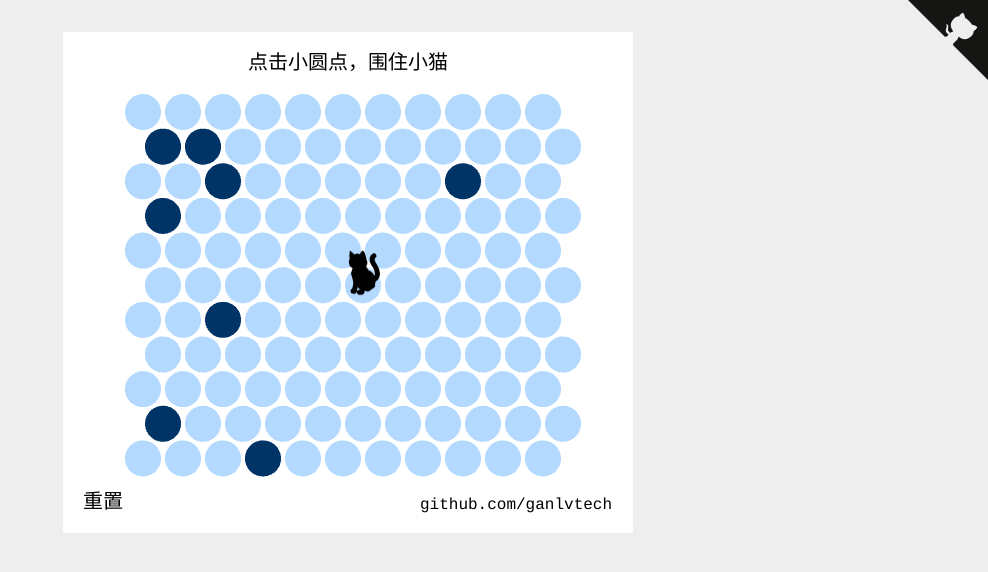
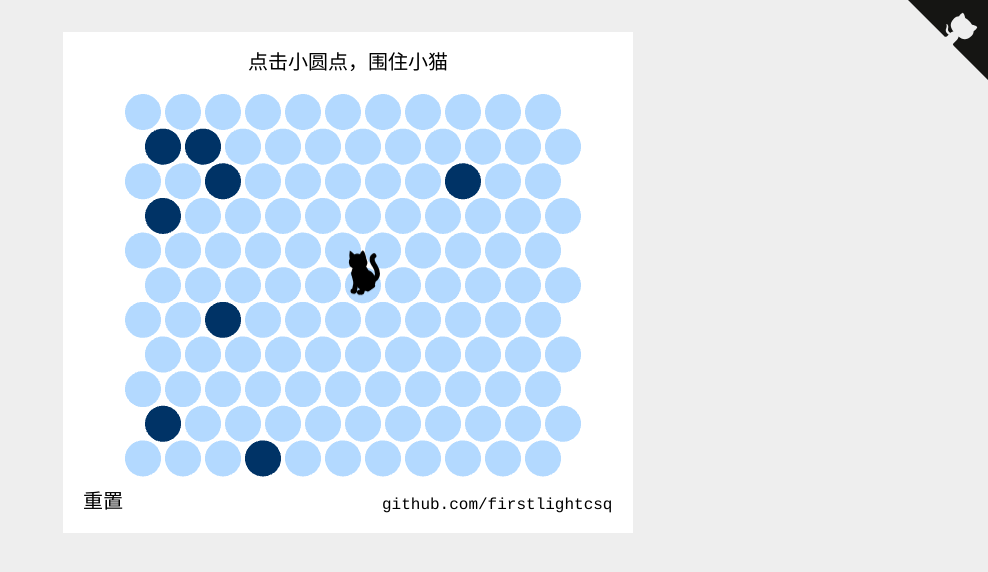
Before and after one commit to FirstlightCSQ/se-fu, a plain HTML site: page index.html in a window 1280 px wide. Shown: the whole page, without its empty margins (292-1280 px from the left). Drawn offline with Linux system fonts and the light colour scheme; animation ran at ten frames a second.

Commit message:
Update index.html

```diff
--- a/index.html
+++ b/index.html
@@ -32,7 +32,7 @@
         backgroundColor: 0xffffff,
         parent: 'catch-the-cat',
         statusBarAlign: 'center',
-        credit: 'github.com/ganlvtech'
+        credit: 'github.com/firstlightcsq'
       });
     </script>
     <a href="https://github.com/ganlvtech/phaser-catch-the-cat" class="github-corner" aria-label="View source on GitHub">
```
